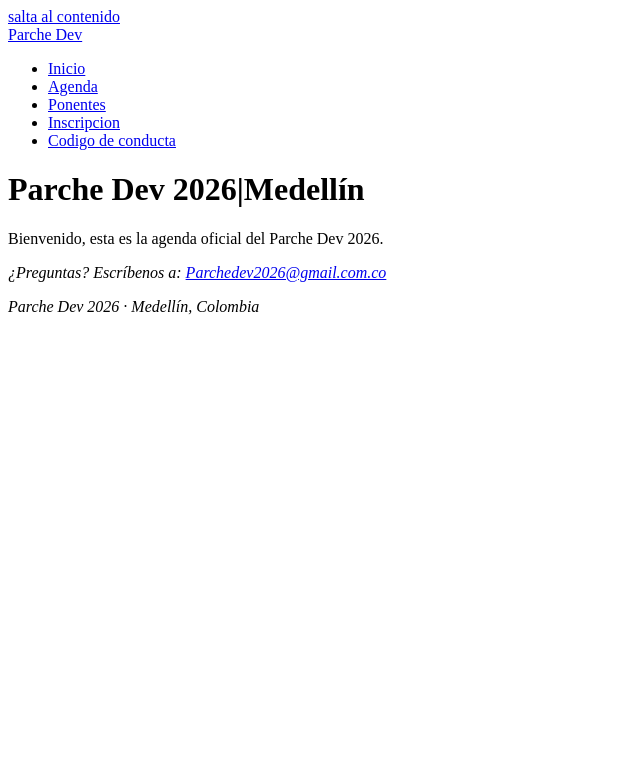
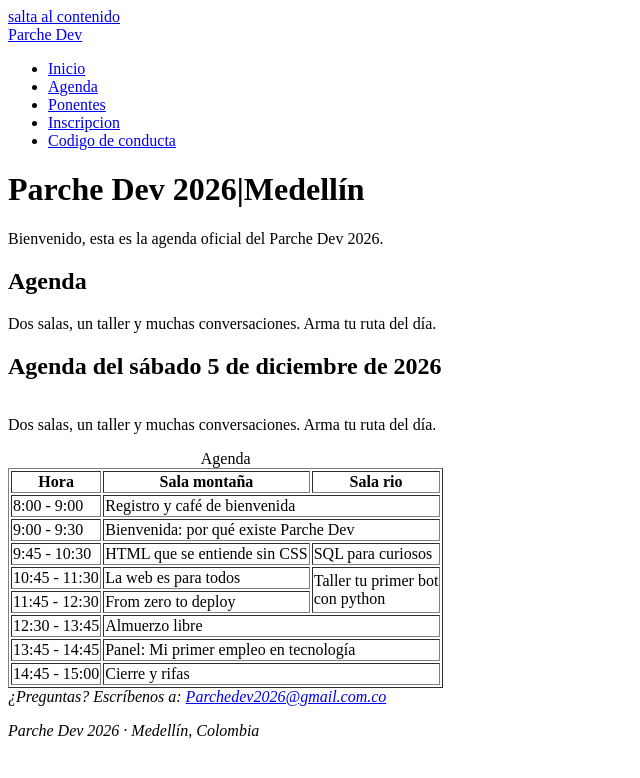
Before and after one commit to estebancano0598/parche-dev, a plain HTML site: page agenda.html in a window 1280 px wide. Shown: the whole page, without its empty margins (0-640 px from the left). Drawn offline with Linux system fonts and the light colour scheme.

Commit message:
feat: guardar proceso

```diff
--- a/agenda.html
+++ b/agenda.html
@@ -24,6 +24,54 @@
     <main id="contenido">
         <h1>Parche Dev 2026|Medellín</h1>
         <p>Bienvenido, esta es la agenda oficial del Parche Dev 2026.</p>
+        <h2>Agenda</h2>
+        <p>Dos salas, un taller y muchas conversaciones. Arma tu ruta del día.</p>
+        <h2>Agenda del sábado 5 de diciembre de 2026</h2>
+        <table>
+            <table border="1">
+            <caption>Agenda</caption>
+            <tr>
+                <p>Dos salas, un taller y muchas conversaciones. Arma tu ruta del día.</p>
+                <th>Hora</th>
+                <th>Sala montaña</th>
+                <th>Sala rio</th>
+            </tr>
+            <tr>
+                <td>8:00 - 9:00 </td>
+                <td colspan="2">Registro y café de bienvenida </td>
+            </tr>
+            <tr>
+                <td>9:00 - 9:30</td>
+                <td colspan="2"id="Bienvenida">Bienvenida: por qué existe Parche Dev</td>
+            </tr>
+            <tr>
+                <td>9:45 - 10:30 </td>
+                <td>HTML que se entiende sin CSS</td>
+                <td>SQL para curiosos</td>
+            </tr>
+            <tr>
+                <td>10:45 - 11:30</td>
+                <td>La web es para todos</td>
+                <td rowspan="2">Taller tu primer bot <br>con python</td>
+            </tr>
+            <tr>
+                <td>11:45 - 12:30</td>
+                <td>From zero to deploy</td>
+            </tr>
+            <tr>
+                <td>12:30 - 13:45</td>
+                <td colspan="2">Almuerzo libre</td>
+            </tr>
+            <tr>
+                <td>13:45 - 14:45</td>
+                <td colspan="2">Panel: Mi primer empleo en tecnología</td>
+            </tr>
+            <tr>
+                <td>14:45 - 15:00</td>
+                <td colspan="2">Cierre y rifas</td>
+            </tr>
+        </table>
+
     </main>
     <footer>
         <address>
```
